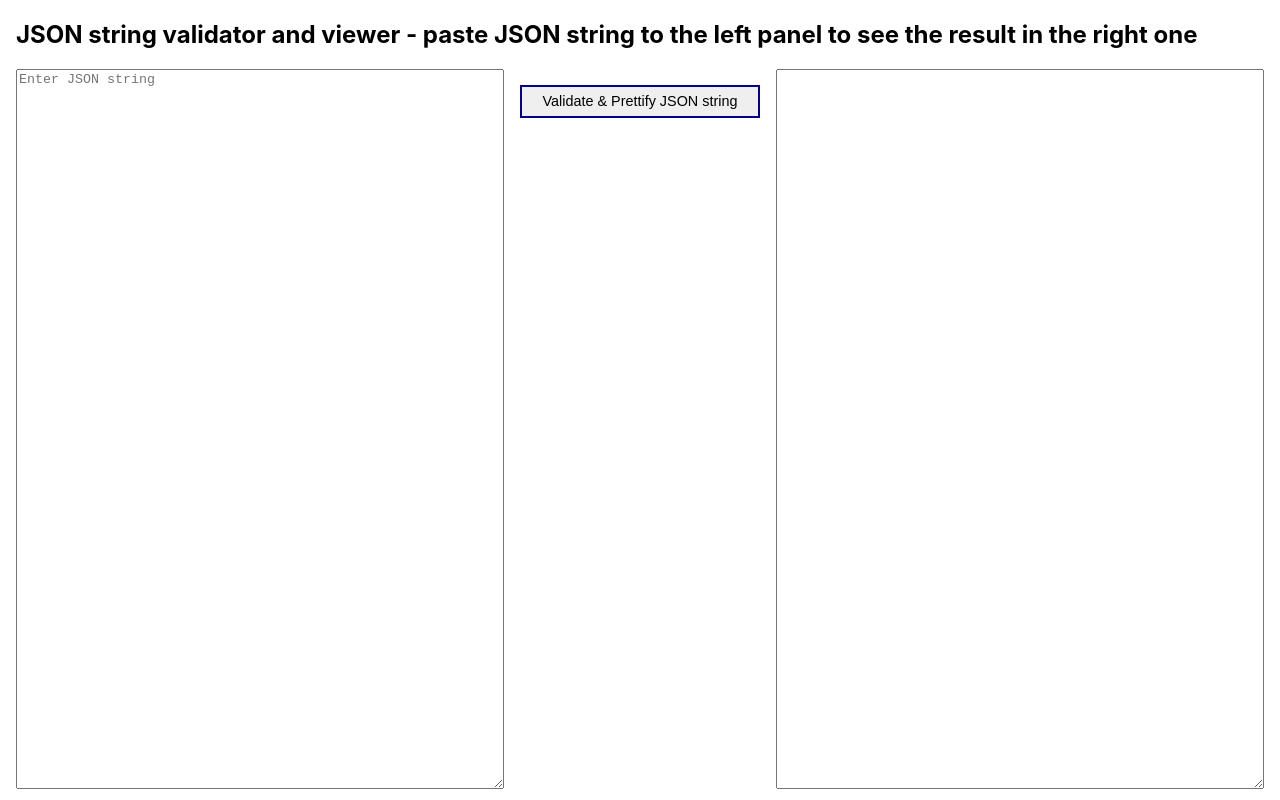
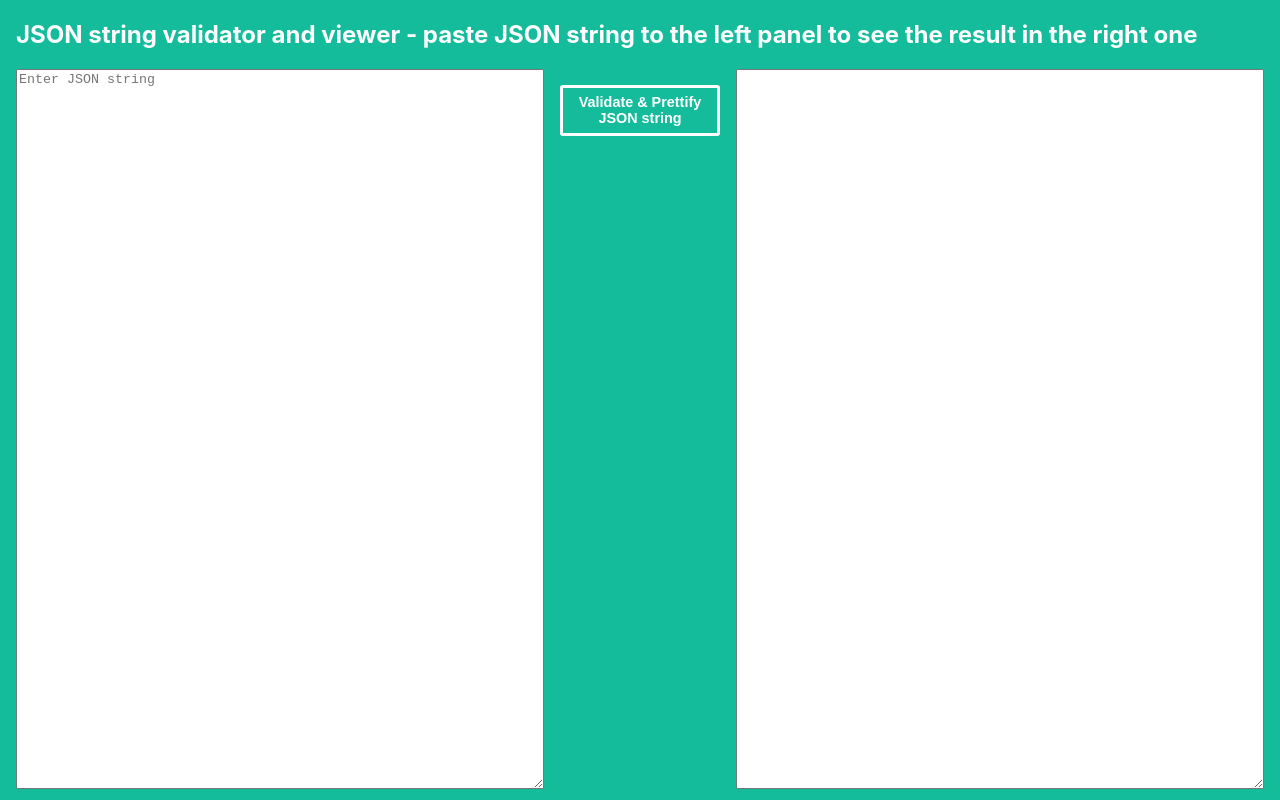
Before and after one commit to marekdano/json-string-viewer, a React (Create React App) app: page / in a window 1280 px wide. Built offline with nearby package versions, Linux system fonts and the light colour scheme; the HTML template or start-up script is replaced by a standard one.

Commit message:
Style JSONEditorArea and App components.

```diff
--- a/src/App.css
+++ b/src/App.css
@@ -2,6 +2,15 @@ main {
   height: 100%;
   overflow: auto;
   margin: 0 1rem;
+}
+
+main h2 {
+  font-weight: 700;
+  color: #ffffff;
+}
+
+.subtitle {
+  font-size: 1rem;
 }
 
 section textarea {
@@ -18,14 +27,24 @@ main section {
 .action-buttons {
   display: flex;
   flex-direction: column;
-  flex: 1;
-  max-width: 17rem;
+  max-width: 12rem;
 }
 
 .action-buttons button {
   padding: .4rem;
   margin: 1rem;
   font-size: .9rem;
-  border: solid 2px darkblue;
+  border: solid 3px white;
   text-align: center;
+  border-radius: 3px;
+  color: #ffffff;
+  font-weight: 700;
+  background: transparent;
+  cursor: pointer;
 }
+
+.action-buttons button:focus, .action-buttons button:hover {
+  color: #15BC9B;
+  background: #ffffff;
+  outline: 0;
+}
--- a/src/index.css
+++ b/src/index.css
@@ -10,6 +10,7 @@ body {
     sans-serif;
   -webkit-font-smoothing: antialiased;
   -moz-osx-font-smoothing: grayscale;
+  background: #15BC9B;
 }
 
 code {
```
Also changed, not shown: src/components/JSONEditorArea.css (+9 -0 lines).
